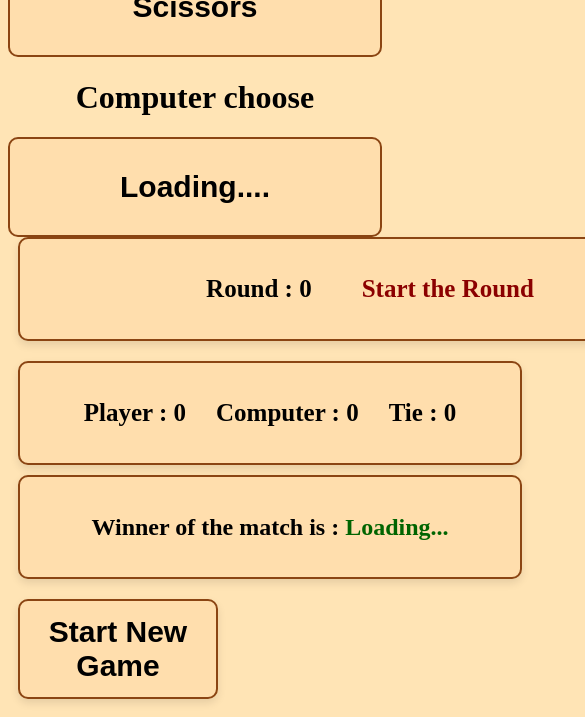
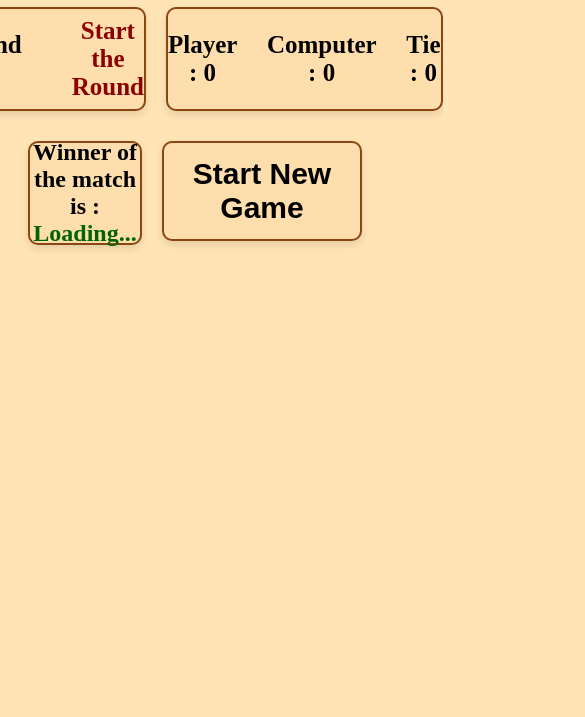
Before and after one commit to Akilraj-1153/Odin-Student-Rock_paper_scissors, a plain HTML site: page index.html in a window 390 px wide. Shown: the part 706-1423 px from the top of the page, 585 px wide, since content can reach past the window. After the commit the page ends 979 px from the top, so only its background shows below. Drawn offline with Linux system fonts and the light colour scheme.

Commit message:
updated code

```diff
--- a/index.css
+++ b/index.css
@@ -68,17 +68,6 @@ button:hover {
     color: #006400;
 }
 
-@media screen and (max-width: 600px) {
-    .playerinput {
-        flex-direction: column;
-    }
-
-    button {
-        width: 100%;
-    }
-
-    .report {
-        flex-direction: column;
-        padding: 10px;
-    }
+.report h3,.infobox h3,.infobox#RoundNo{
+    font-size: 25px;
 }
--- a/index.html
+++ b/index.html
@@ -9,25 +9,25 @@
 </head>
 <body>
    <h1 class="Title">Rock paper scissors Game By <a href="https://github.com/Akilraj-1153">AKIL</a> </h1>
-   <h1>Choose your Tool</h1>
+   <h1 class="tools">Choose your Tool</h1>
    <div class="playerinput">
     <button class="" onclick="game('Rock')">Rock</button>
     <button class=""  onclick="game('Paper')">Paper</button>
     <button class=""  onclick="game('Scissor')">Scissors</button>
    </div>
    <div>
-    <h1>Computer choose</h1>
+    <h1 class="tools">Computer choose</h1>
     <button class="computerbox" style="cursor: none;"><span id="computerSelected">Loading....</span></button>
    </div>
    <div class="report">
         <div class="infobox" id="Report" style="width: 700px;">
-            <h3 style="font-size: 25px; " >Round : <span style="font-size: 25px; "  id="RoundNo">0</span></h3>
-            <h3 style="font-size: 25px; " id="RoundResult">Start the Round</h3>
+            <h3 >Round : <span id="RoundNo">0</span></h3>
+            <h3 id="RoundResult">Start the Round</h3>
         </div>
         <div class="infobox" id="scorecard" style="width: 500px;">
-            <h3 style="font-size: 25px; ">Player : <span id="playerScore">0 </span></h3>
-            <h3 style="font-size: 25px; ">Computer : <span id="computerScore">0</span></h3>
-            <h3 style="font-size: 25px; ">Tie : <span id="tieScore">0 </span></h3>
+            <h3 >Player : <span id="playerScore">0 </span></h3>
+            <h3 >Computer : <span id="computerScore">0</span></h3>
+            <h3 >Tie : <span id="tieScore">0</span></h3>
         </div>
 
    </div>
```
